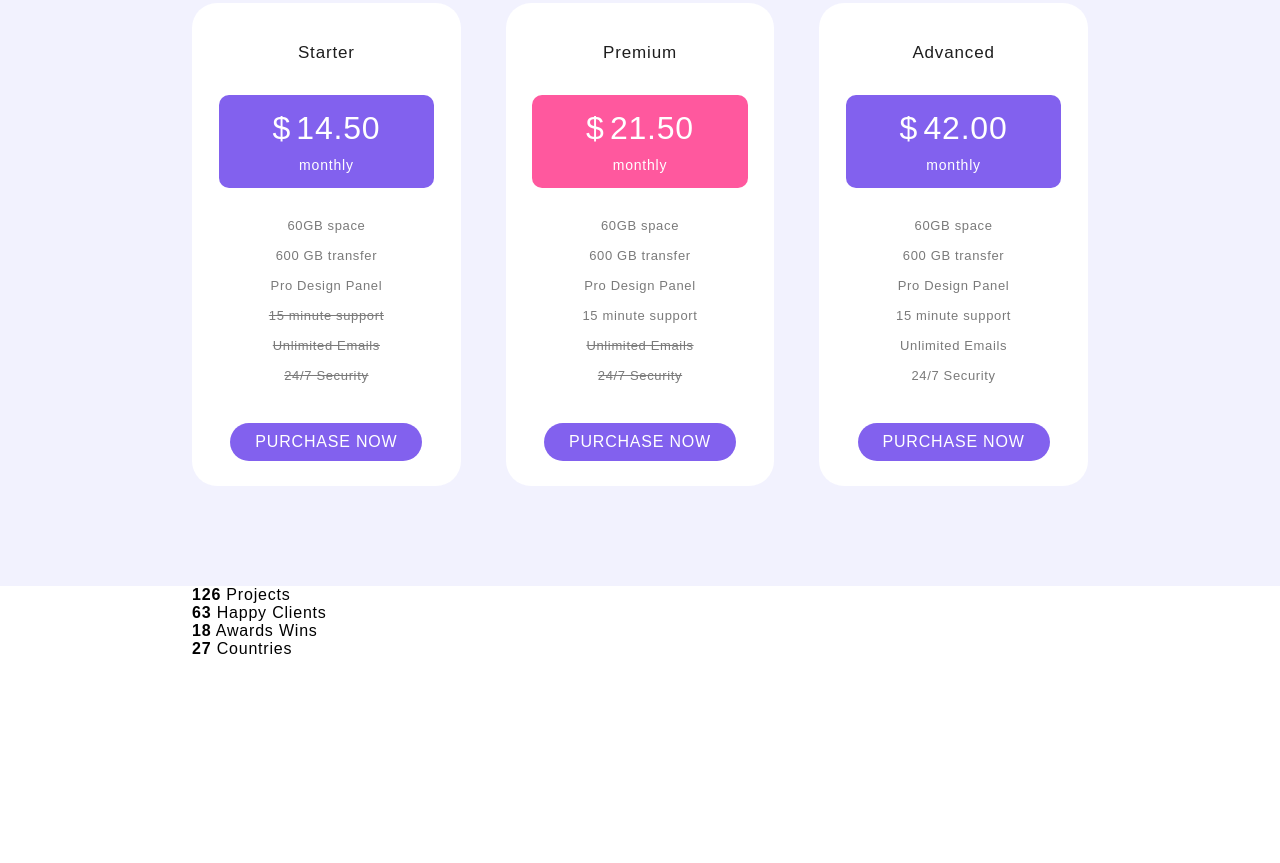
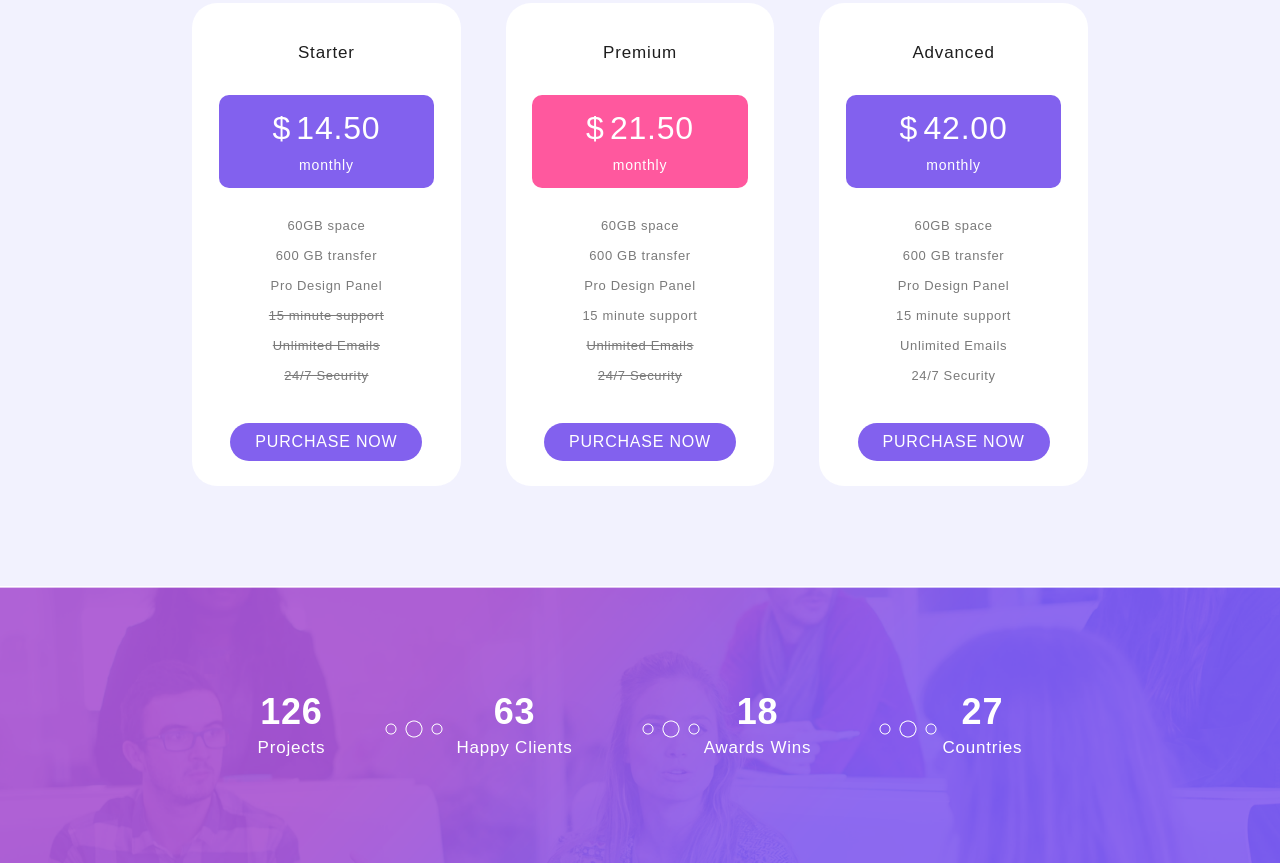
Before and after one commit to sqirum/template-softy-pinko, a plain HTML site: page index.html in a window 1280 px wide. Shown: the part 3860-4723 px from the top of the page. Before the commit the page ends 4518 px from the top, so only its background shows below. Drawn offline with Linux system fonts and the light colour scheme.

Commit message:
add counter stylings

```diff
--- a/index.html
+++ b/index.html
@@ -256,7 +256,7 @@
                         <strong>18</strong>
                         <span>Awards Wins</span>
                     </li>
-                    <li>
+                    <li class="no-after">
                         <strong>27</strong>
                         <span>Countries</span>
                     </li>
--- a/styles.css
+++ b/styles.css
@@ -464,3 +464,52 @@ nav#main-menu ul li a.active {
 #pricing .pricing-plans-list a:hover {
   background: #ff589e;
 }
+
+section#counter {
+  background: url(img/fun-facts-bg.png) no-repeat;
+  background-size: cover;
+}
+
+#counter ul {
+  display: flex;
+  justify-content: space-around;
+  padding: 100px 0;
+}
+
+#counter ul li {
+  color: #fff;
+  text-align: center;
+  transition: all 0.3s ease;
+  cursor: default;
+  position: relative;
+}
+
+#counter ul li:hover {
+  transform: translateY(-20px);
+}
+
+#counter ul li::after {
+  content: "";
+  position: absolute;
+  background: url(img/circle-dec.png) no-repeat center center;
+  height: 32px;
+  width: 100%;
+  left: 70%;
+  transform: translateX(75px) translateY(-50px);
+}
+
+#counter ul li:last-child::after {
+  background: none;
+}
+
+#counter ul li strong {
+  display: block;
+  font-size: 36px;
+  margin: 5px 0;
+}
+
+#counter ul li span {
+  font-size: 17px;
+  display: block;
+  margin: 5px 0;
+}
```
